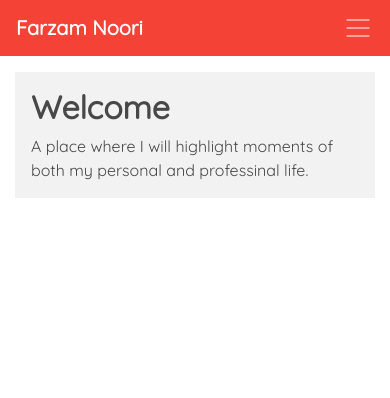
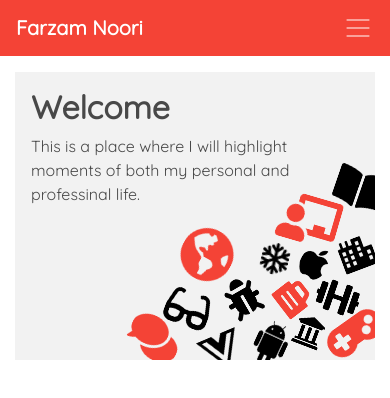
Before and after one commit to fnoori/farzamnoori_website, a Vue app: page / in a window 390 px wide. Shown: the top 398 px of the page. Built offline with nearby package versions, Linux system fonts and the light colour scheme.

Commit message:
Beatified welcome banner
Added a "logo"

Made banner more mobile friendly

Issue: bold font not loading on iOS

```diff
--- a/package.json
+++ b/package.json
@@ -10,6 +10,9 @@
     "test:unit": "vue-cli-service test:unit"
   },
   "dependencies": {
+    "@fortawesome/fontawesome-svg-core": "^1.2.7",
+    "@fortawesome/free-solid-svg-icons": "^5.4.2",
+    "@fortawesome/vue-fontawesome": "^0.1.2",
     "bootstrap-vue": "^2.0.0-rc.11",
     "vue": "^2.5.17",
     "vue-router": "^3.0.1",
--- a/src/components/WelcomeBanner.vue
+++ b/src/components/WelcomeBanner.vue
@@ -2,9 +2,10 @@
   <div class="welcome-banner">
     <h2>Welcome</h2>
     <div>
-      A place where I will highlight moments of
+      This is a place where I will highlight moments of
       both my personal and professinal life.
     </div>
+    <img src="@/assets/welcome_banner.svg" alt="" class="banner-img"/>
   </div>
 </template>
 
@@ -25,5 +26,31 @@ export default {
     margin-top: 1rem;
     background-color: rgba(0,0,0,0.05);
     padding: 1rem;
+    position: relative;
+    height: 15rem;
+  }
+  .banner-img {
+    width: 20rem;
+    position: absolute;
+    right: 0;
+    bottom: 0;
+  }
+
+  @media (max-width: 991px) {
+    .welcome-banner {
+      height: 18rem;
+    }
+    .banner-img {
+      width: 20rem;
+    }
+  }
+
+  @media (max-width: 350px) {
+    .welcome-banner {
+      height: 20rem;
+    }
+    .banner-img {
+      width: 20rem;
+    }
   }
 </style>ƒ
```
Also changed, not shown: src/assets/welcome_banner.svg (added), 1 other file (tests, documents, lock files or other folders).
